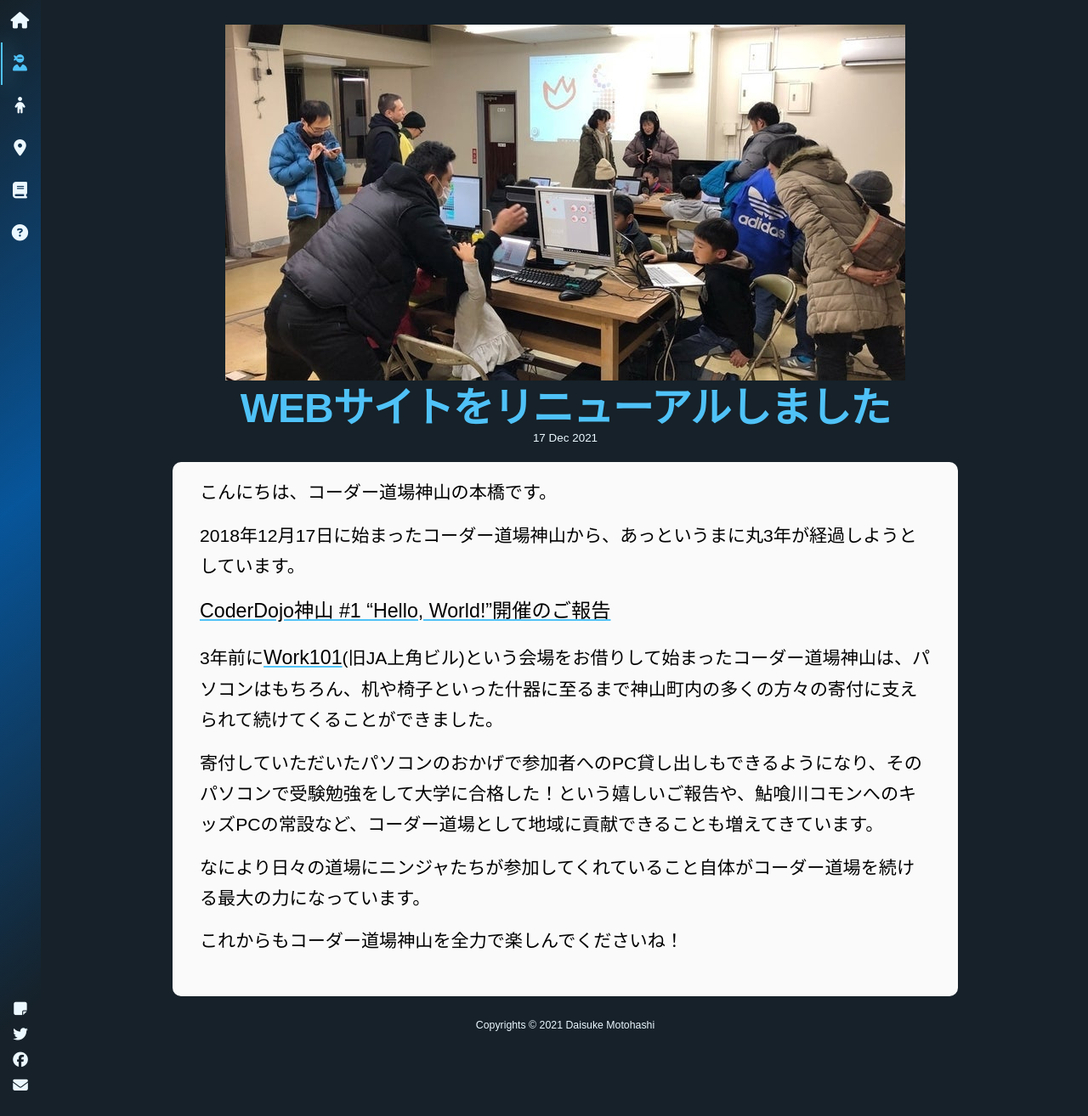
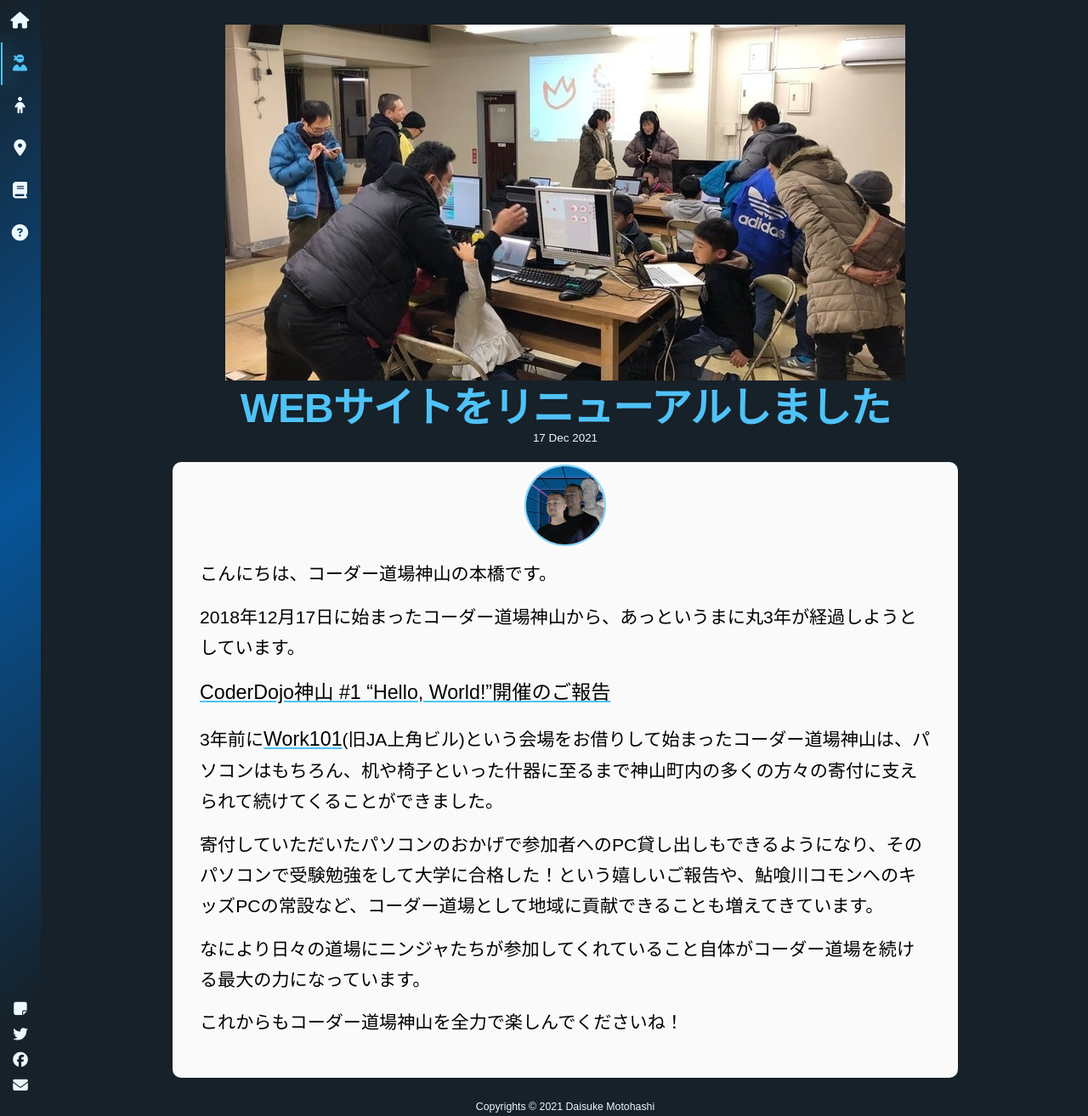
Before and after one commit to motohasystem/cdkamiyama_jekyll, a Jekyll site: the page built from _posts/2021-12-17-renewal-1.markdown, in a window 1280 px wide. Shown: the whole page at 85% size. Built offline with Jekyll 4.4.1, drawn with Linux system fonts in a browser that asks for light colours; nearby versions of some CDN libraries; some web fonts are replaced.

Commit message:
プロフィール写真の変更

```diff
--- a/_data/metaData.yml
+++ b/_data/metaData.yml
@@ -1,6 +1,6 @@
 author: Daisuke Motohashi
 avatar_url: assets/img/CoderDojoKamiyama_Logo.png
-profile_url: assets/img/retrolux.jpg
+profile_url: /assets/img/scratch_s.jpg
 lightTheme: False
 show_menu_logo_on_home_page: True
 cookies:
--- a/_posts/2021-12-17-renewal-1.markdown
+++ b/_posts/2021-12-17-renewal-1.markdown
@@ -6,6 +6,8 @@ image: assets/img/cdk_001.jpg
 image_alt: Webサイトをリニューアルしました
 summary: 立ち上げ3周年の節目にコーダー道場神山のWebサイトをリニューアル！
 ---
+
+{%include profile.html %}
 
 こんにちは、コーダー道場神山の本橋です。
 
```
Also changed, not shown: assets/img/scratch_s.jpg (added).
